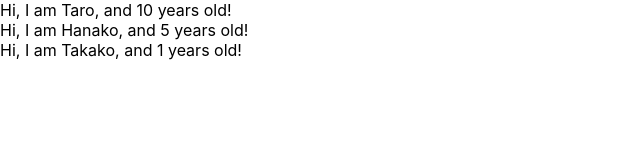
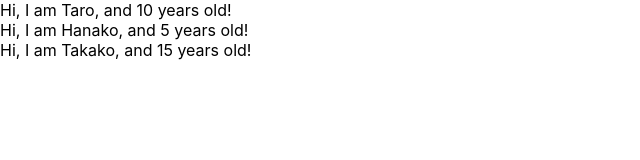
Before and after one commit to eito0201/udemy-react-redux-crud-application, a React (Create React App) app: page / in a window 1280 px wide. Shown: the top 160 px of the page, without its empty margins (0-640 px from the left). Built offline with nearby package versions, Linux system fonts and the light colour scheme.

Commit message:
learn prop-types

```diff
--- a/src/App.js
+++ b/src/App.js
@@ -1,11 +1,12 @@
 import React from 'react';
+import PropTypes from 'prop-types';
 
 // eslint-disable-next-line
 const App = () => {
   const profiles = [
     { name: "Taro", age: 10 },
     { name: "Hanako", age: 5 },
-    { name: "Takako" }
+    { name: "Takako", age: 15 }
   ]
 
   return (
@@ -23,8 +24,9 @@ const User = (props) => {
   return <div>Hi, I am {props.name}, and {props.age} years old!</div>
 }
 
-User.defaultProps = {
-  age: 1
+User.propTypes = {
+  name: PropTypes.string,
+  age: PropTypes.number.isRequired
 }
 
 export default App;
```
